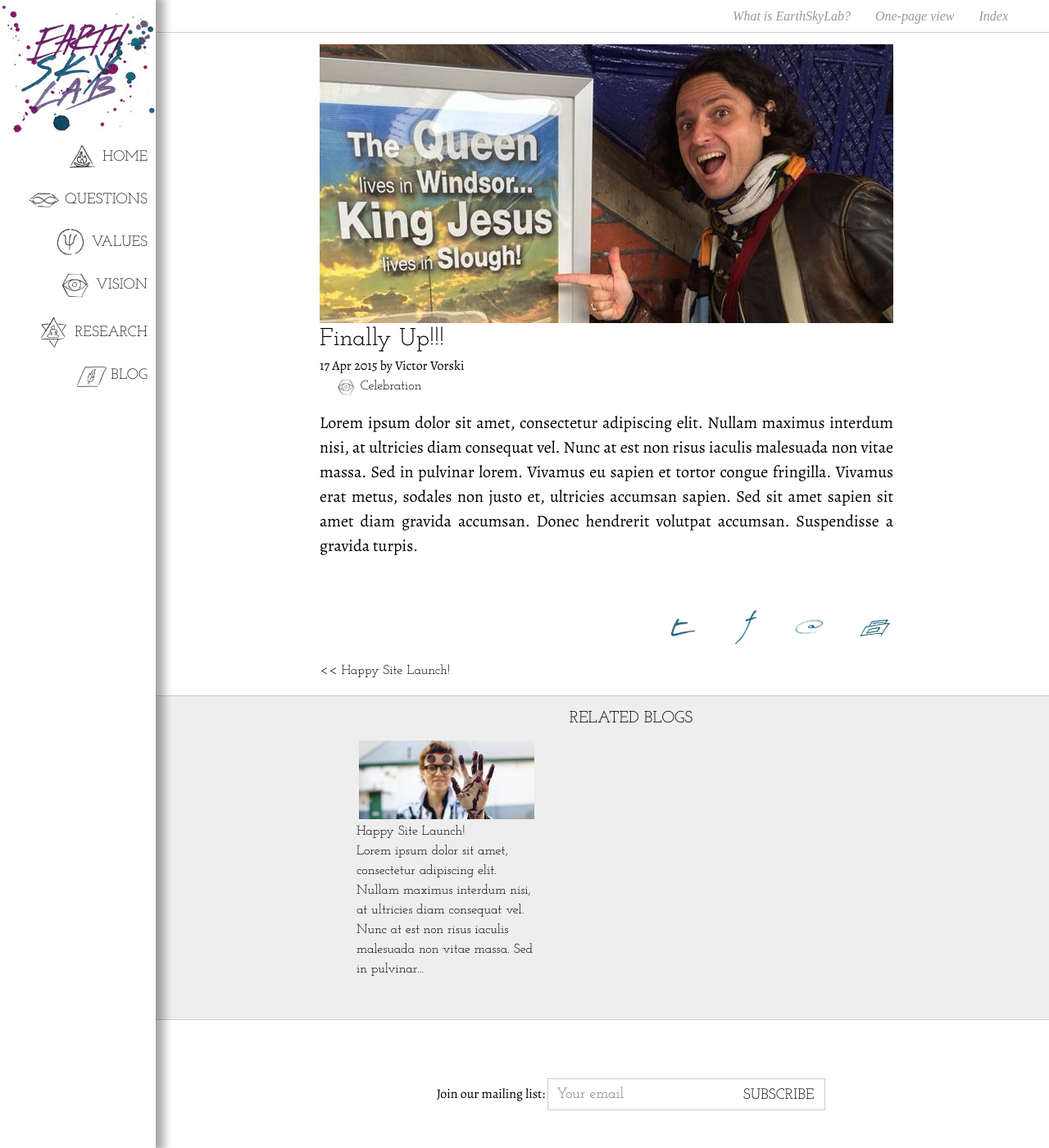
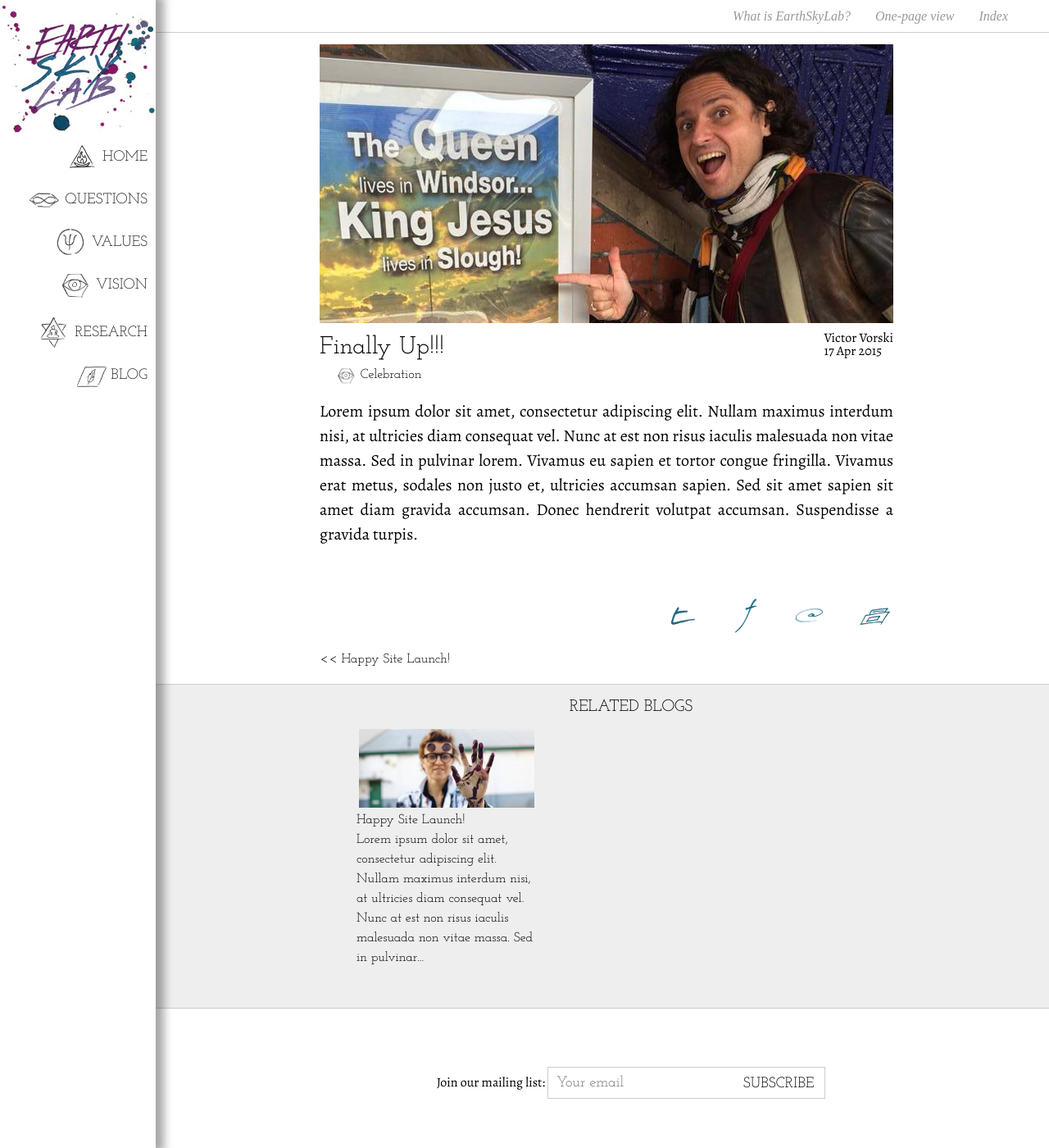
Before and after one commit to EarthSkyLab/EarthSkyLab.github.io, a Jekyll site: the page built from _posts/2015-04-17-site-launch-victor.md, in a window 1280 px wide and 1400 px high. Shown: the whole window at 82% size. Built offline with Jekyll 4.4.1, drawn with Linux system fonts in a browser that asks for light colours; Markdown is read by kramdown in place of the engine named in the settings; comment, search, counter and statistics services are not loaded.

Commit message:
CSS & layout tweaks

```diff
--- a/_layouts/person.html
+++ b/_layouts/person.html
@@ -6,7 +6,7 @@ layout: page
 
 <div class="post">
 
-  <img src="/authors/{{author_id}}.jpg">
+  <img src="/authors/{{author_id}}.jpg" style="margin-bottom: 10px;">
   {{ content }}
 </div>
 
--- a/_layouts/post.html
+++ b/_layouts/post.html
@@ -14,8 +14,13 @@ layout: basic-page
 
 			<div class="post">
 			  <a href="/authors/{{page.author}}.html"><img src="/authors/{{page.author}}.jpg"></a>
+			  <div class="post-info cf">
 				  <h1 class="post-title">{{ page.title }}</h1>
-			  <span class="post-date">{{ page.date | date_to_string }} by <a href={{author.url}}>{{author.title}}</a></span>
+				  <div class="post-date">
+					  <a href={{author.url}}>{{author.title}}</a><br/>
+					  {{ page.date | date_to_string }}
+				</div>
+			  </div>
 
 			  {% assign post = page %}
 			  {% include post-tag-list.html %}
--- a/public/barebones/style.css
+++ b/public/barebones/style.css
@@ -840,6 +840,17 @@ h3.esl-site-map {
 
 }
 
+.post-info {
+	margin-top: 10px;
+}
+.post-info h1 {
+	float:left;
+}
+.post-info .post-date {
+	float: right;
+	line-height: 1em;
+}
+
 .esl-vision-statement {
 	font-size: 20px;
 	text-align: center;
```
Also changed, not shown: _authors/evgenia.md (+3 -1 lines), _authors/victor.md (+1 -0 lines). Lines whose indentation alone changed are shown as unchanged.
